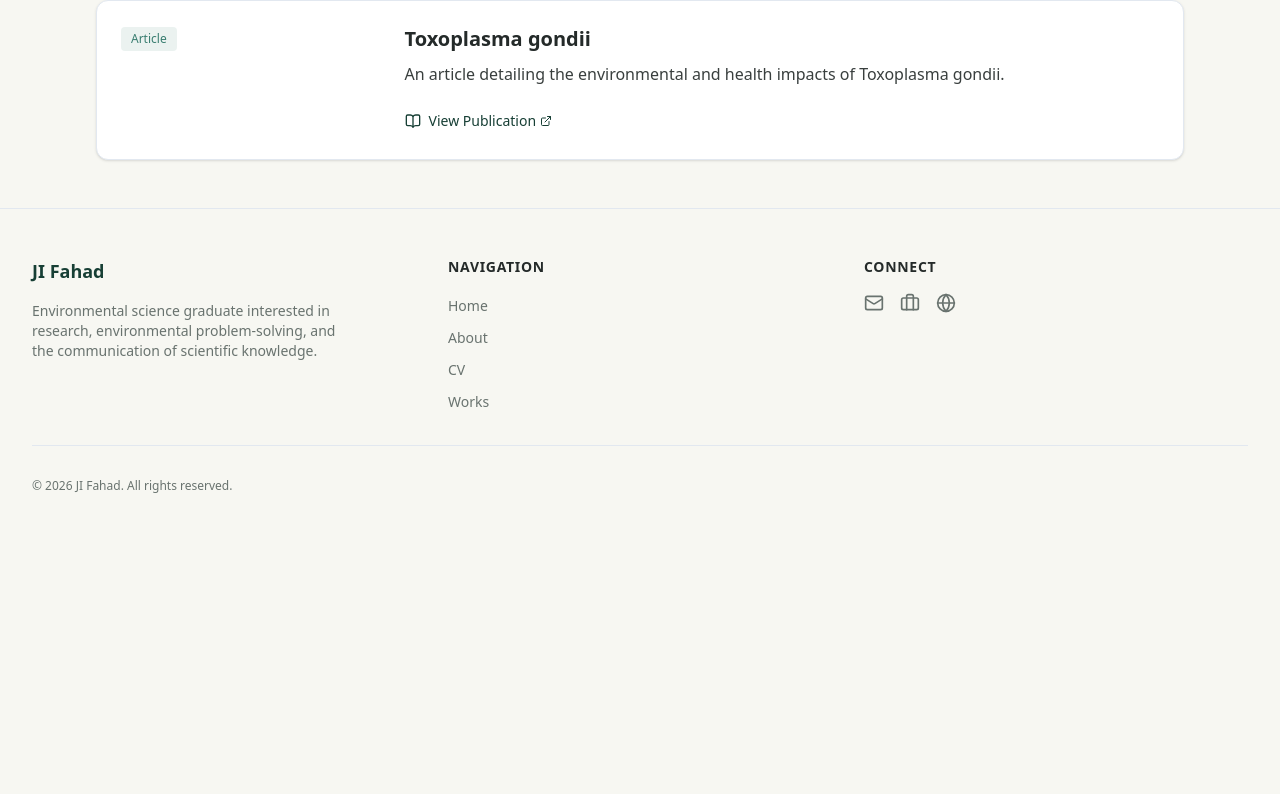
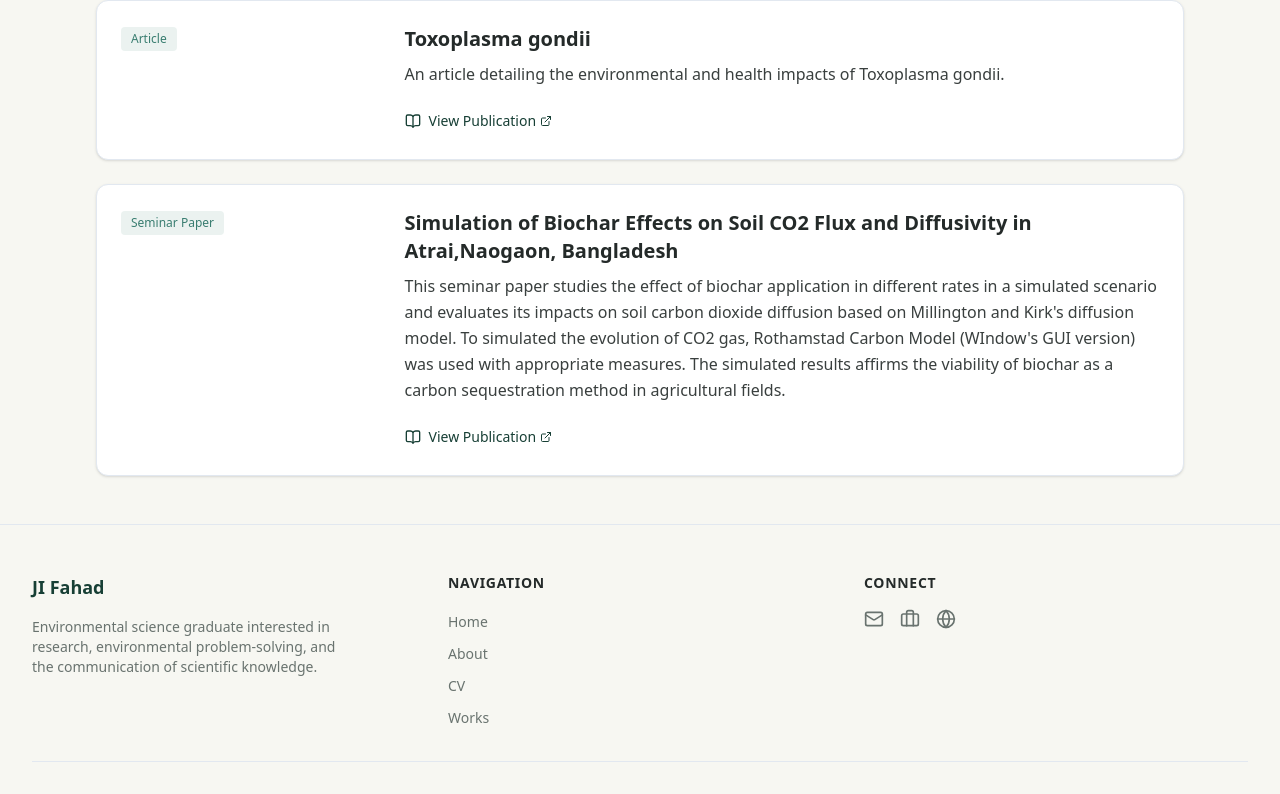
Before and after one commit to JIFahad2001/JIFahad, a Next.js app: page /works in a window 1280 px wide. Shown: the part 1173-1967 px from the top of the page. Before the commit the page ends 1715 px from the top, so only its background shows below. Built offline with nearby package versions, Linux system fonts and the light colour scheme.

Commit message:
Add seminar paper on biochar effects
Added a new seminar paper entry on biochar effects on soil CO2 flux.

```diff
--- a/content/works.ts
+++ b/content/works.ts
@@ -49,5 +49,12 @@ export const worksData: Work[] = [
     category: "Article",
     description: "An article detailing the environmental and health impacts of Toxoplasma gondii.",
     url:"https://sites.google.com/view/jifahad/works/articles/toxoplasma-gondii",
+  },
+  {
+    id: "work-6",
+    title: "Simulation of Biochar Effects on Soil CO2 Flux and Diffusivity in Atrai,Naogaon, Bangladesh",
+    category: "Seminar Paper",
+    description: "This seminar paper studies the effect of biochar application in different rates in a simulated scenario and evaluates its impacts on soil carbon dioxide diffusion based on Millington and Kirk's diffusion model. To simulated the evolution of CO2 gas, Rothamstad Carbon Model (WIndow's GUI version) was used with appropriate measures. The simulated results affirms the viability of biochar as a carbon sequestration method in agricultural fields. ",
+    url: "https://drive.google.com/file/d/1HfUN4qaPNfiaS8jEaz5kzZDWYjSDtC-9/view"
   }
 ];
```
